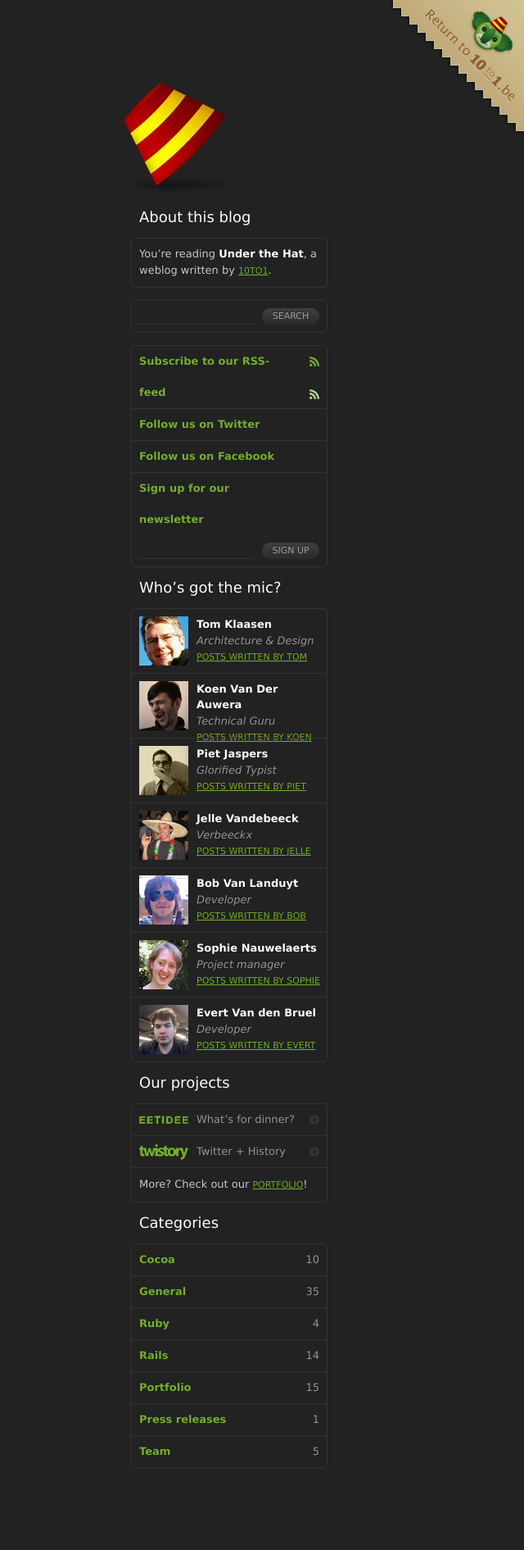
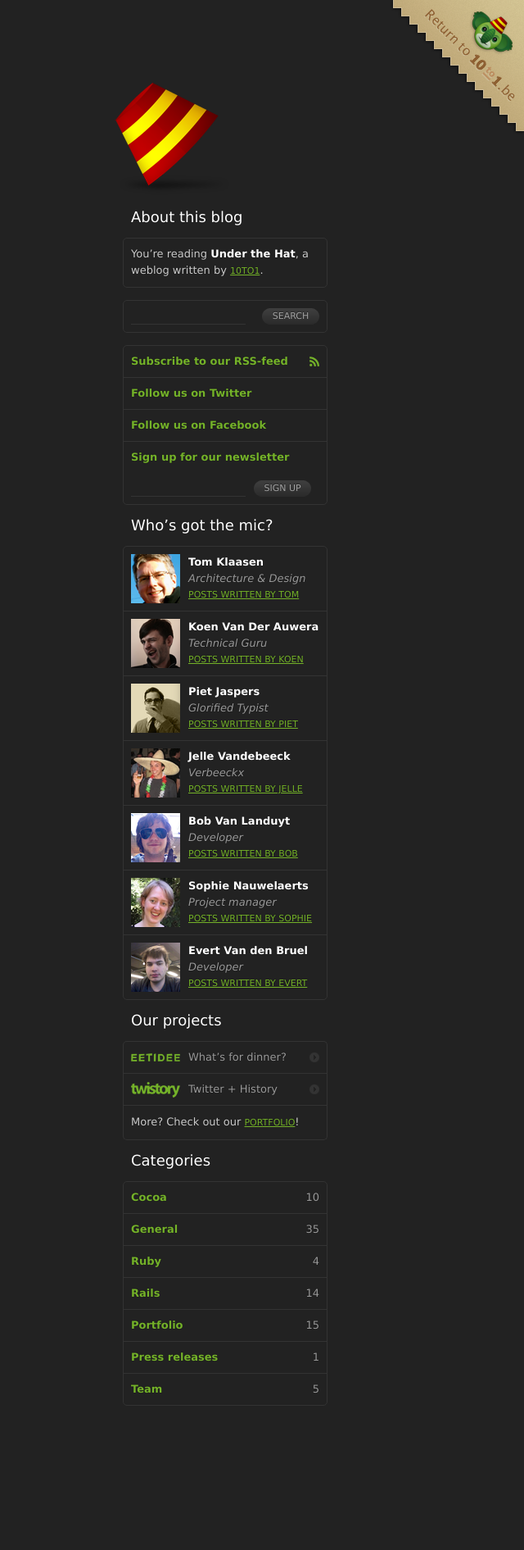
Before and after one commit to 10to1/10to1.github.com, a Jekyll site: the page built from index.html, in a window 1280 px wide. Shown: the whole page at 82% size, without its empty margins (640-1280 px from the left). Built offline with Jekyll 4.4.1, drawn with Linux system fonts in a browser that asks for light colours; comment, search, counter and statistics services are not loaded; after the commit the page ends 1815 px from its top, so only the background shows below that.

Commit message:
fixed overflow problem on windows

```diff
--- a/css/master.css
+++ b/css/master.css
@@ -660,7 +660,7 @@ h1 {
 
 #sec-content {
 	padding: 0 10px;
-	width: 240px;
+	width: 250px;
 	float: right;
 }
 
```
